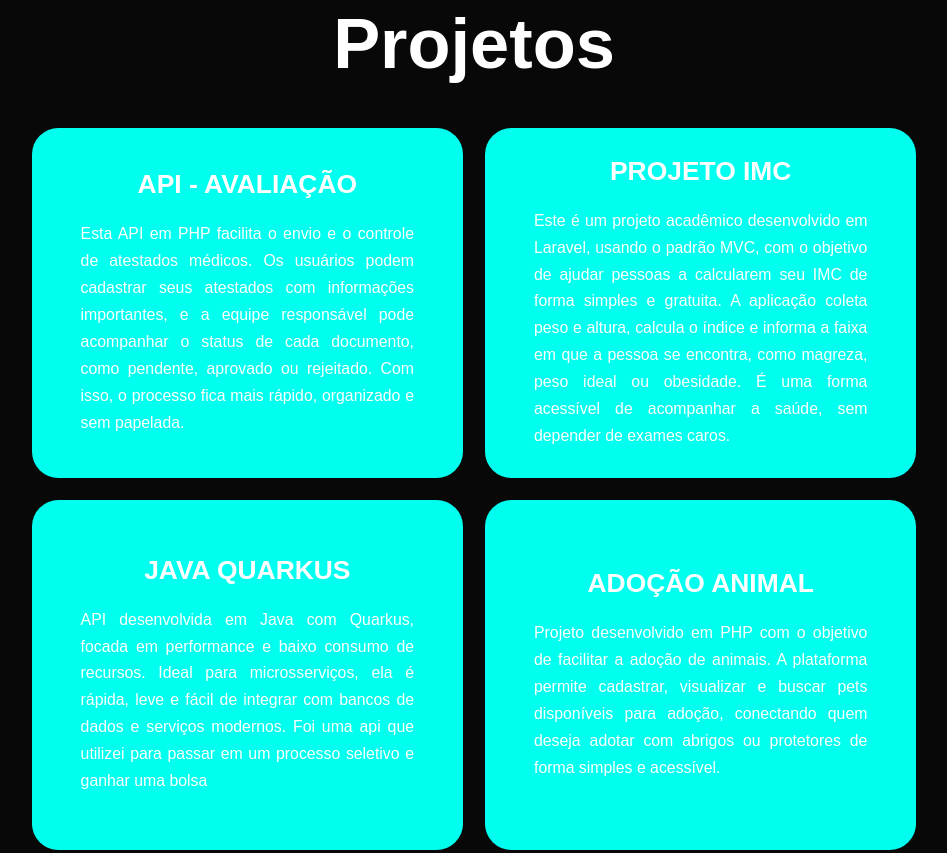
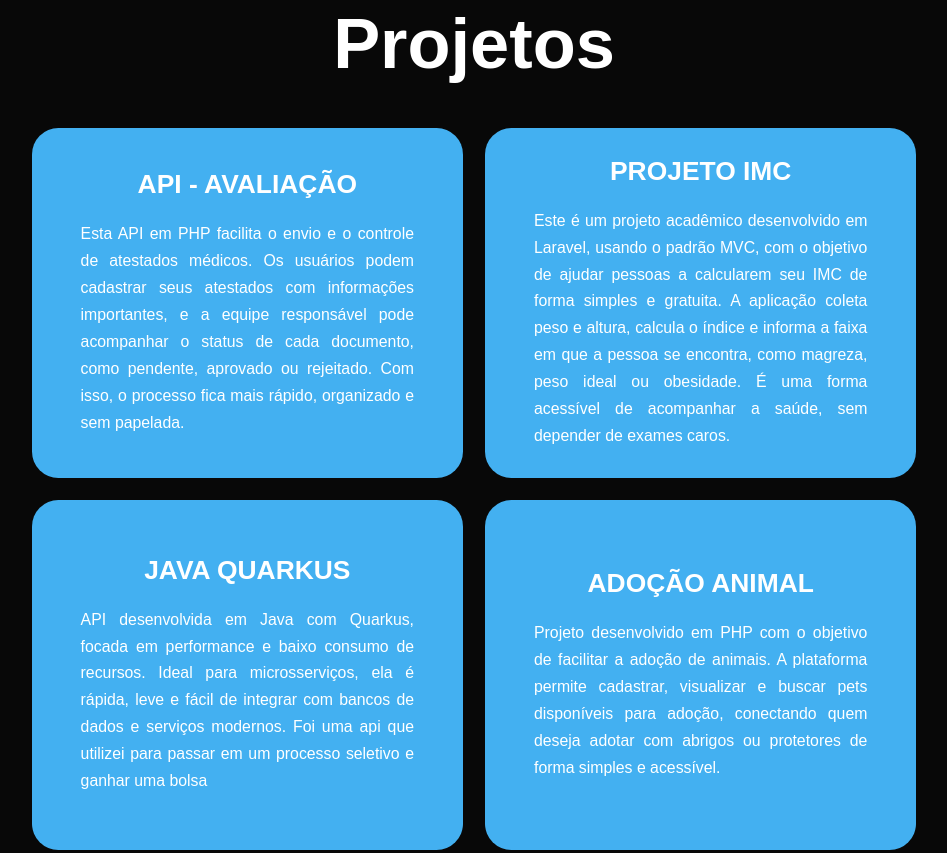
Before and after one commit to wesl1y/portfolio, a plain HTML site: page index.html in a window 1280 px wide. Shown: the part 2475-3328 px from the top of the page, without its empty margins (166-1113 px from the left). Drawn offline with nearby package versions, Linux system fonts and the light colour scheme.

Commit message:
feat: mudando cores

```diff
--- a/style.css
+++ b/style.css
@@ -12,8 +12,8 @@
 :root{
     --bg-color: #080808;
     --secondary-color: #131313;
-    --text-color: white;
-    --main-color: #00ffee;
+    --text-color: #e8eef1;
+    --main-color: #43b0f1;
 }
 
 html{
```
